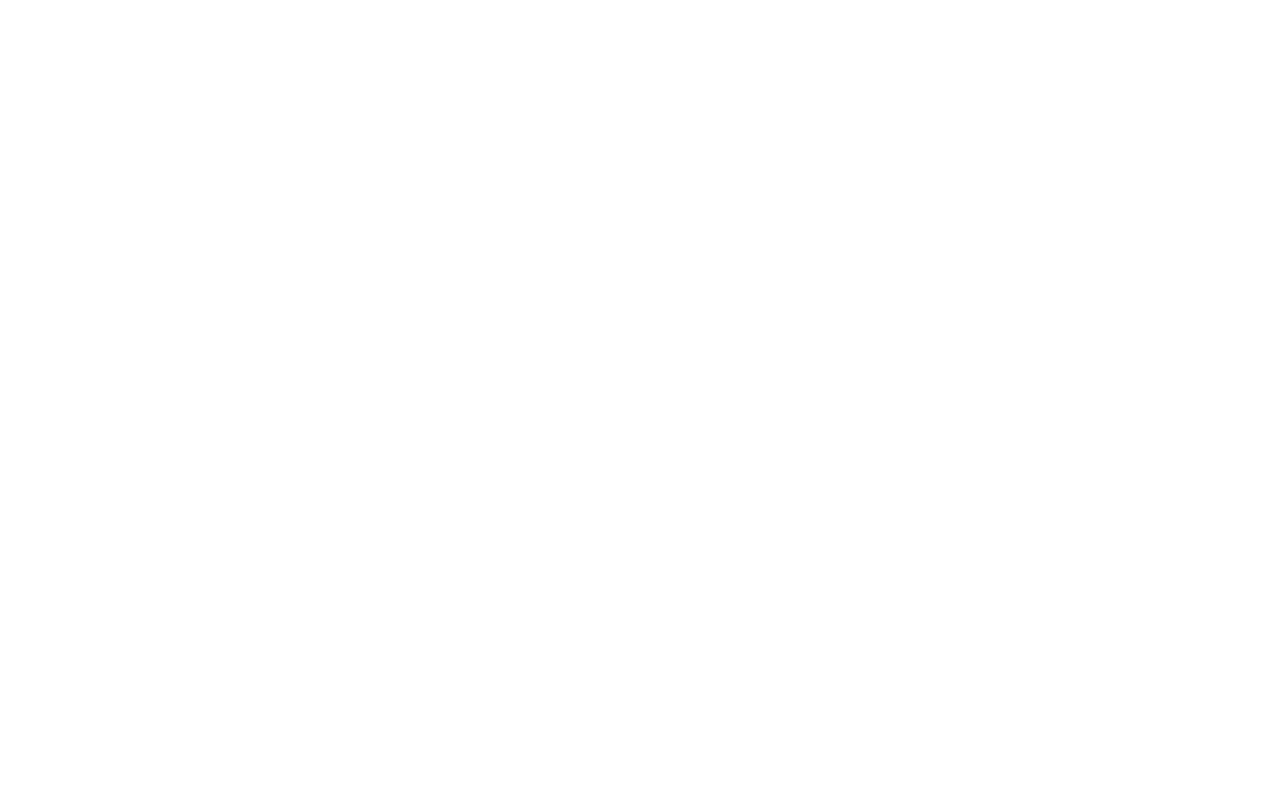
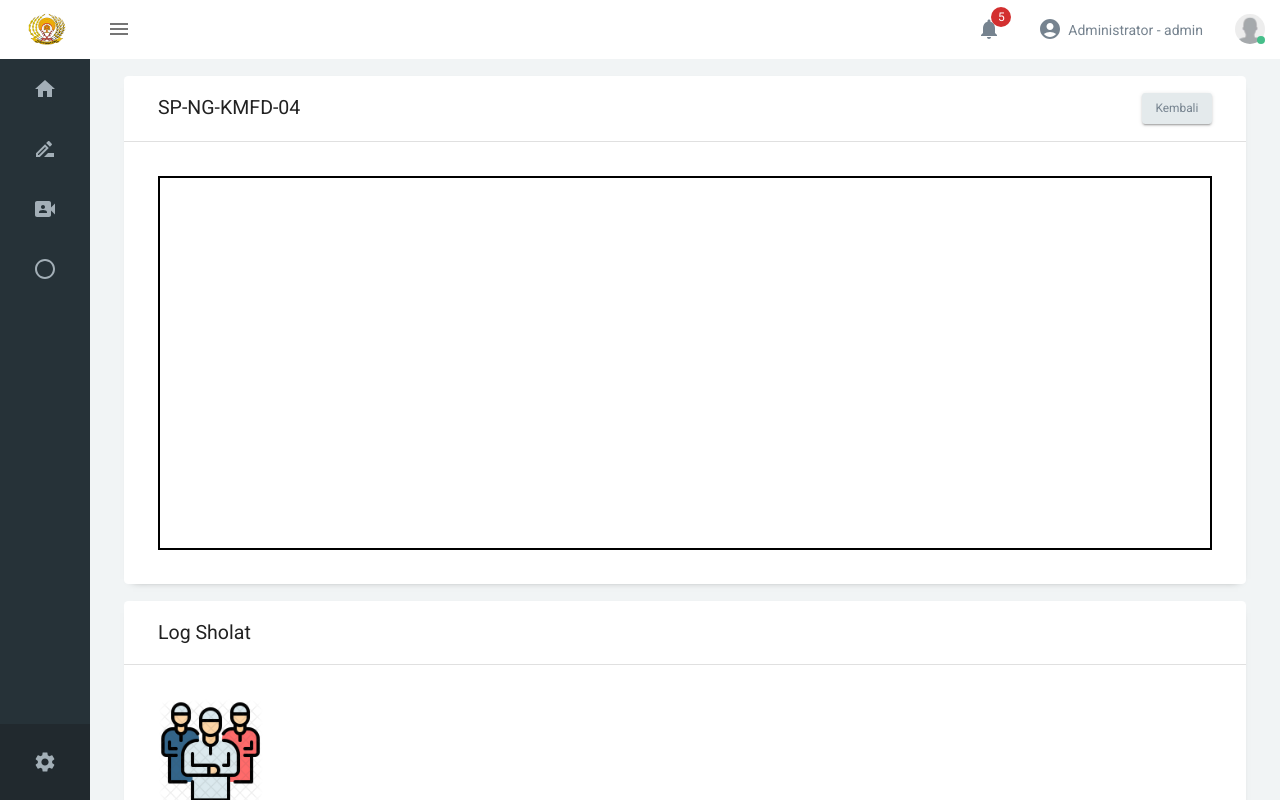
Before and after one commit to Virtue-Digital-Indonesia/smart-prison-sapn-frontend, a React (Create React App) app: page /camera/detail/1 in a window 1280 px wide. Before the commit this address had no page. Built offline with nearby package versions, Linux system fonts and the light colour scheme.

Commit message:
Add Camera Detail Page

```diff
--- /dev/null
+++ b/src/pages/CameraDetail/CameraDetail.jsx
@@ -0,0 +1,121 @@
+import { useState } from 'react'
+import { useNavigate } from 'react-router-dom'
+
+// ASSETS
+import IconSholat from 'assets/images/icons/sholat.png'
+
+//COMPONENTS
+import Footer from 'components/Footer/Footer'
+
+// MUIS
+import { Box, Button, Divider, Stack, Typography } from '@mui/material/'
+
+// STYLES
+import useStyles from './cameraDetailUseStyles'
+
+const CameraDetail = () => {
+  const classes = useStyles()
+  const navigate = useNavigate()
+
+  const initialCameraList = [
+    {
+      title: 'SP-NG-KMFD-04',
+      type: 'Sholat',
+      id: 1,
+    },
+    {
+      title: 'SP-NG-KMFD-05',
+      type: 'Sholat',
+      id: 2,
+    },
+    {
+      title: 'SP-NG-KMFD-06',
+      type: 'Sholat',
+      id: 3,
+    },
+    {
+      title: 'SP-NG-KAMMAKS-50',
+      type: 'Sholat',
+      id: 4,
+    },
+    {
+      title: 'SP-NG-KMFD-04',
+      type: 'Perkelahian',
+      id: 5,
+    },
+    {
+      title: 'SP-NG-KMFD-05',
+      type: 'Perkelahian',
+      id: 6,
+    },
+    {
+      title: 'SP-NG-KMFD-06',
+      type: 'Perkelahian',
+      id: 7,
+    },
+    {
+      title: 'SP-NG-KAMMAKS-50',
+      type: 'Perkelahian',
+      id: 8,
+    },
+  ]
+
+  const handleButtonClick = () => {
+    navigate('/')
+  }
+
+  return (
+    <Stack className={classes.root}>
+      {/* CAMERA */}
+      <Stack className={classes.container}>
+        <Stack className={classes.cameraTitle}>
+          <Stack
+            direction='row'
+            width='100%'
+            alignItems='flex-start'
+          >
+            <Typography className={classes.title}>{initialCameraList[0].title}</Typography>
+          </Stack>
+          <Stack
+            direction='row'
+            alignItems='flex-end'
+            justifyContent='center'
+            padding='20px 40px'
+          >
+            <Button
+              variant='contained'
+              className={classes.button}
+              onClick={() => handleButtonClick()}
+            >
+              Kembali
+            </Button>
+          </Stack>
+        </Stack>
+        <Divider variant='fullWidth' sx={{ color: '#0000001f' }} />
+        <Stack className={classes.cameraContainer}>
+          <Stack className={classes.camera}></Stack>
+        </Stack>
+      </Stack>
+
+      {/* LOG */}
+      <Stack className={classes.container}>
+        <Typography className={classes.title}>Log {initialCameraList[0].type}</Typography>
+        <Divider variant='fullWidth' sx={{ color: '#0000001f' }} />
+        <Stack className={classes.logContainer}>
+          {/* ICON */}
+          <Box
+            component='img'
+            src={IconSholat}
+            alt=''
+            className={classes.icon}
+          />
+        </Stack>
+      </Stack>
+
+      {/* FOOTER */}
+      <Footer />
+    </Stack>
+  )
+}
+
+export default CameraDetail
--- /dev/null
+++ b/src/pages/CameraDetail/cameraDetailUseStyles.js
@@ -0,0 +1,51 @@
+// MUI STYLES
+import { makeStyles } from '@mui/styles'
+
+const useStyles = makeStyles((theme) => ({
+  root: {
+    width: '100%',
+    backgroundColor: '#f1f4f5',
+  },
+  container: {
+    margin: '20px 40px',
+    marginBottom: 0,
+    borderRadius: 5,
+    backgroundColor: 'white',
+    boxShadow: '0 4px 10px -10px',
+  },
+  cameraTitle: {
+    flexDirection: 'row',
+    width: '100%',
+  },
+  title: {
+    fontSize: '23px',
+    fontWeight: 400,
+    padding: '20px 40px',
+  },
+  button: {
+    color: '#76838f',
+    backgroundColor: '#e4eaec',
+    borderColor: '#e4eaec',
+    textTransform: 'none',
+
+    '&:hover': {
+      backgroundColor: '#e4eaec80',
+      borderColor: '#e4eaec80',
+    }
+  },
+  cameraContainer: {
+    margin: '40px',
+  },
+  camera: {
+    height: 440,
+    border: '3px solid black',
+  },
+  logContainer: {
+    margin: '40px',
+  },
+  icon: {
+    width: '10%',
+  },
+}))
+
+export default useStyles
--- a/src/pages/Home/Camera/Camera.jsx
+++ b/src/pages/Home/Camera/Camera.jsx
@@ -1,4 +1,5 @@
 import { useState } from 'react'
+import { useNavigate } from 'react-router-dom'
 
 //COMPONENTS
 import Footer from 'components/Footer/Footer'
@@ -12,6 +13,7 @@
 
 const Camera = (props) => {
   const classes = useStyles()
+  const navigate = useNavigate()
 
   const { cameraFilter } = props
 
@@ -60,6 +62,12 @@
 
   const [cameraList, setCameraList] = useState(initialCameraList)
 
+  const handleCameraNameClick = (inputParams) => {
+    navigate(
+      `/camera/detail/${inputParams}`
+    )
+  }
+
   return (
     <Stack>
       <Stack direction='row' spacing={4} padding='20px 40px'>
@@ -90,7 +98,7 @@
                     className={classes.container}
                   >
                     <Stack
-                      onClick={() => alert('ok')}
+                      onClick={() => handleCameraNameClick(item.id)}
                       padding='20px 30px'
                       sx={{
                         ':hover': {
--- a/src/routes/routes.js
+++ b/src/routes/routes.js
@@ -1,6 +1,7 @@
 // PAGES
 import SignIn from 'pages/SignIn/SignIn'
 import Home from 'pages/Home/Home'
+import CameraDetail from 'pages/CameraDetail/CameraDetail'
 
 const routes = [
   // AUTHENTICATION
@@ -16,6 +17,11 @@
     element: <Home/>,
     routeType: 'private',
   },
+  {
+    path: '/camera/detail/:id',
+    element: <CameraDetail/>,
+    routeType: 'private',
+  },
 ]
 
 export default routes
```
Also changed, not shown: src/assets/images/icons/sholat.png (added).
